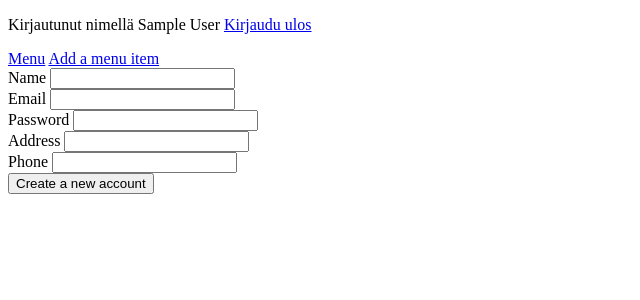
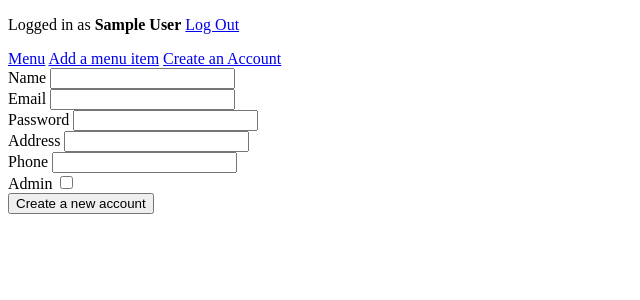
Before and after one commit to vapsolon/UniPizza, a Flask app: page /auth/new in a window 1280 px wide. Shown: the top 300 px of the page, without its empty margins (0-640 px from the left). Run offline with Flask 2, Linux system fonts and the light colour scheme; a user stored in the database is signed in; tables that the repository leaves empty hold one stand-in row (values such as "Sample post").

Commit message:
Käyttäjätoiminnallisuus ja admin-puoli kuntoon

```diff
--- a/application/__init__.py
+++ b/application/__init__.py
@@ -1,5 +1,7 @@
 from flask import Flask
+from flask_bcrypt import Bcrypt
 app = Flask(__name__)
+bcrypt = Bcrypt(app)
 
 from flask_sqlalchemy import SQLAlchemy
 import os
--- a/application/auth/forms.py
+++ b/application/auth/forms.py
@@ -1,5 +1,5 @@
 from flask_wtf import FlaskForm
-from wtforms import PasswordField, StringField, validators
+from wtforms import PasswordField, StringField, BooleanField, validators
 
 class LoginForm(FlaskForm):
     email = StringField("Email", [validators.InputRequired()])
@@ -14,6 +14,7 @@ class CreateForm(FlaskForm):
     password = PasswordField("Password", [validators.InputRequired()])
     address = StringField("Address", [validators.InputRequired()])
     phone = StringField("Phone", [validators.InputRequired()])
+    admin = BooleanField("Admin")
 
     class Meta:
         csrf = False
--- a/application/auth/models.py
+++ b/application/auth/models.py
@@ -14,13 +14,15 @@ class User(db.Model):
     password = db.Column(db.String(144), nullable=False)
     address = db.Column(db.String(144), nullable=False)
     phone = db.Column(db.String(144), nullable=False)
+    admin = db.Column(db.Boolean, nullable=False)
 
-    def __init__(self, name, email, password, address, phone):
+    def __init__(self, name, email, password, address, phone, admin):
         self.name = name
         self.email = email
         self.password = password
         self.address = address
         self.phone = phone
+        self.admin = admin
 
     def get_id(self):
         return self.id
--- a/application/auth/views.py
+++ b/application/auth/views.py
@@ -1,6 +1,6 @@
-from application import app, db
+from application import app, db, bcrypt
 from flask import render_template, request, redirect, url_for
-from flask_login import login_user, logout_user
+from flask_login import login_user, logout_user, login_required, current_user
 
 from application.auth.models import User
 from application.auth.forms import LoginForm, CreateForm
@@ -15,16 +15,20 @@ def auth_login():
     if not form.validate():
         return render_template("auth/login.html", form=form)
 
-    user = User.query.filter_by(email=form.email.data, password=form.password.data).first()
+    user = User.query.filter_by(email=form.email.data).first()
     if not user:
         return render_template("auth/login.html", form = form,
                                error = "No such email or password")
 
-
-    login_user(user)
-    return redirect(url_for("menu_index"))
+    if(bcrypt.check_password_hash(user.password, form.password.data)):
+        login_user(user)
+        return redirect(url_for("menu_index"))
+    else:
+        return render_template("auth/login.html", form = form,
+                               error = "No such email or password")
 
 @app.route("/auth/logout")
+@login_required
 def auth_logout():
     logout_user()
     return redirect(url_for("menu_index"))
@@ -32,19 +36,27 @@ def auth_logout():
 @app.route("/auth/new", methods=["GET", "POST"])
 def account_create():
     if(request.method == "GET"):
-        return render_template("auth/new.html", form=CreateForm())
+        if(current_user.get_id() == None):
+            return render_template("auth/new.html", form=CreateForm(), admin = False)
+        elif(current_user.admin == True):
+            return render_template("auth/new.html", form=CreateForm(), admin = True)
+        else:
+            return redirect(url_for("menu_index"))
 
     form = CreateForm(request.form)
+    admin = form.admin.data
+    if not form.validate():
+        return render_template("auth/new.html", form=form, admin=admin)
 
-    if not form.validate():
-        return render_template("auth/new.html", form=form)
+    hash = bcrypt.generate_password_hash(form.password.data).decode("utf-8")
 
     u = User(
         form.name.data,
         form.email.data,
-        form.password.data,
+        hash,
         form.address.data,
-        form.phone.data
+        form.phone.data,
+        admin
     )
 
     db.session().add(u)
--- a/application/templates/auth/new.html
+++ b/application/templates/auth/new.html
@@ -17,6 +17,11 @@
     {{form.phone.label}}
     {{form.phone}}
     <br>
+    {% if admin %}
+        {{form.admin.label}}
+        {{form.admin}}
+        <br>
+    {% endif %}
     <input type="submit" value="Create a new account"/>
 </form>
 {% endblock %}
--- a/application/templates/layout.html
+++ b/application/templates/layout.html
@@ -7,13 +7,15 @@
 
     <body>
         {% if current_user.is_authenticated %}
-            <p>Kirjautunut nimellä {{ current_user.name }} <a href="{{ url_for('auth_logout') }}">Kirjaudu ulos</a></p>
+            <p>Logged in as <b>{{ current_user.name }}</b> <a href="{{ url_for('auth_logout') }}">Log Out</a></p>
         {% else %}
-            <a href="{{ url_for('auth_login') }}">Kirjaudu</a>
+            <p><a href="{{ url_for('auth_login') }}">Log In</a> <a href="{{ url_for('account_create') }}">Create an Account</a></p>
         {% endif %}
-
         <a href="{{url_for('menu_index')}}">Menu</a>
-        <a href="{{url_for('menu_form')}}">Add a menu item</a>
+        {% if current_user.admin %}
+            <a href="{{url_for('menu_form')}}">Add a menu item</a>
+            <a href="{{url_for('account_create')}}">Create an Account</a>
+        {% endif %}
         {% block body %}
 
         {% endblock %}
--- a/requirements.txt
+++ b/requirements.txt
@@ -1,5 +1,8 @@
+bcrypt==3.1.7
+cffi==1.14.0
 click==7.1.1
 Flask==1.1.1
+Flask-Bcrypt==0.7.1
 Flask-Login==0.5.0
 Flask-SQLAlchemy==2.4.1
 Flask-WTF==0.14.3
@@ -8,6 +11,8 @@ itsdangerous==1.1.0
 Jinja2==2.11.1
 MarkupSafe==1.1.1
 psycopg2==2.8.4
+pycparser==2.20
+six==1.14.0
 SQLAlchemy==1.3.15
 Werkzeug==1.0.0
 WTForms==2.2.1
```
Also changed, not shown: application/menu/views.py (+36 -20 lines), application/templates/menu/menu.html (+6 -3 lines), application/templates/menu/update.html (+4 -6 lines), docut/Käyttötapaukset.md (+5 -0 lines), README.md.
